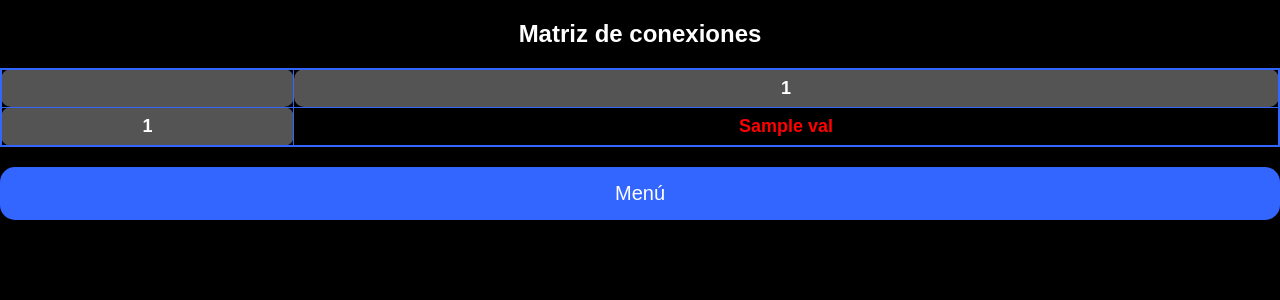
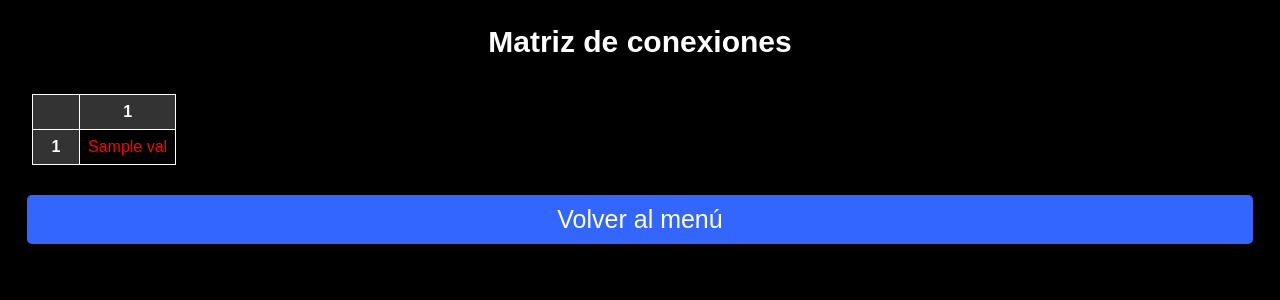
Before and after one commit to axlkaz/transmimath, a Flask app: template templates/matrix.html in a window 1280 px wide. Shown: the top 300 px of the page. Run offline with Flask 3, Linux system fonts and the light colour scheme; the template is opened without the code that fills it: most values are stand-ins (such as "Sample title", 1, 10 or a date in 2020).

Commit message:
Update matrix.html

```diff
--- a/templates/matrix.html
+++ b/templates/matrix.html
@@ -1,64 +1,115 @@
-<!doctype html>
-<html>
+<!DOCTYPE html>
+<html lang="es">
 <head>
-  <title>Matriz</title>
-  <link rel="stylesheet" href="{{ url_for('static', filename='styles.css') }}">
+  <meta charset="UTF-8">
+  <title>Matriz de conexiones</title>
   <style>
+    body {
+      background-color: black;
+      color: white;
+      font-family: Arial, sans-serif;
+    }
+    h2 {
+      text-align: center;
+      font-weight: bold;
+      font-size: 30px;
+    }
+    .matrix-container {
+      max-width: 95vw;
+      max-height: 80vh;
+      overflow: auto;
+      margin: auto;
+      border-radius: 15px;
+      padding: 10px;
+      /* Sin fondo gris: fondo transparente */
+    }
     table {
       border-collapse: collapse;
-      margin: 0 auto;
-      font-size: 18px;
-      font-family: Arial, sans-serif;
     }
-    th, td {
-      border: 1px solid #3366FF;
-      padding: 8px 12px;
+    td, th {
+      padding: 8px;
       text-align: center;
-      border-radius: 10px;
+      min-width: 30px;
+      font-size: 16px;
+      border: 1px solid white;
     }
-    th {
-      background-color: #545454;
+    td {
       color: white;
-      border-radius: 10px;
     }
-    .matrix-1 {
-      color: #3366FF; /* Azul */
+    .one {
+      color: #3366FF; /* azul */
       font-weight: bold;
     }
-    .matrix-0 {
-      color: #FF0000; /* Rojo */
-      font-weight: bold;
+    .zero {
+      color: #FF0000; /* rojo */
+    }
+    .sticky-top {
+      position: sticky;
+      top: 0;
+      background-color: #333;
+      z-index: 2;
+    }
+    .sticky-left {
+      position: sticky;
+      left: 0;
+      background-color: #333;
+      z-index: 1;
+    }
+    .sticky-corner {
+      z-index: 3;
+      background-color: #333;
+    }
+    a {
+      color: #3366FF;
+      display: block;
+      margin-top: 20px;
+      text-align: center;
+      font-size: 18px;
+    }
+    /* Botón menú ajustado */
+    button {
+      display: block;
+      width: 97%;
+      margin: 20px auto 0 auto;
+      padding: 10px 0;
+      background-color: #3366FF;
+      color: white;
+      border: none;
+      border-radius: 5px;
+      font-size: 25px;
+      cursor: pointer;
+      font-family: 'Gabarito', sans-serif;
+    }
+    button:hover {
+      background-color: #254FCC;
     }
   </style>
 </head>
 <body>
-  <h2 style="text-align:center; font-family: Arial, sans-serif; font-weight:bold; color:white;">Matriz de conexiones</h2>
+  <h2>Matriz de conexiones</h2>
+  <div class="matrix-container">
     <table>
       <thead>
         <tr>
-        <th></th>
-        {% for i in range(matrix|length) %}
-          <th>{{ i + 1 }}</th>
+          <th class="sticky-top sticky-left sticky-corner"></th>
+          {% for j in range(matrix[0]|length) %}
+            <th class="sticky-top">{{ j + 1 }}</th>
           {% endfor %}
         </tr>
       </thead>
       <tbody>
         {% for row in matrix %}
           <tr>
-          <th>{{ loop.index }}</th>
+            <th class="sticky-left">{{ loop.index }}</th>
             {% for val in row %}
-            {% if val == 1 %}
-              <td class="matrix-1">{{ val }}</td>
-            {% else %}
-              <td class="matrix-0">{{ val }}</td>
-            {% endif %}
+              <td class="{{ 'one' if val == 1 else 'zero' }}">{{ val }}</td>
             {% endfor %}
           </tr>
         {% endfor %}
       </tbody>
     </table>
-  <div style="text-align:center; margin-top:20px;">
-    <button onclick="location.href='{{ url_for('menu') }}'">Menú</button>
   </div>
+  <!-- Botón menú -->
+  <button onclick="location.href='{{ url_for('menu') }}'">Volver al menú</button>
 </body>
 </html>
```
Lines whose indentation alone changed are shown as unchanged.
